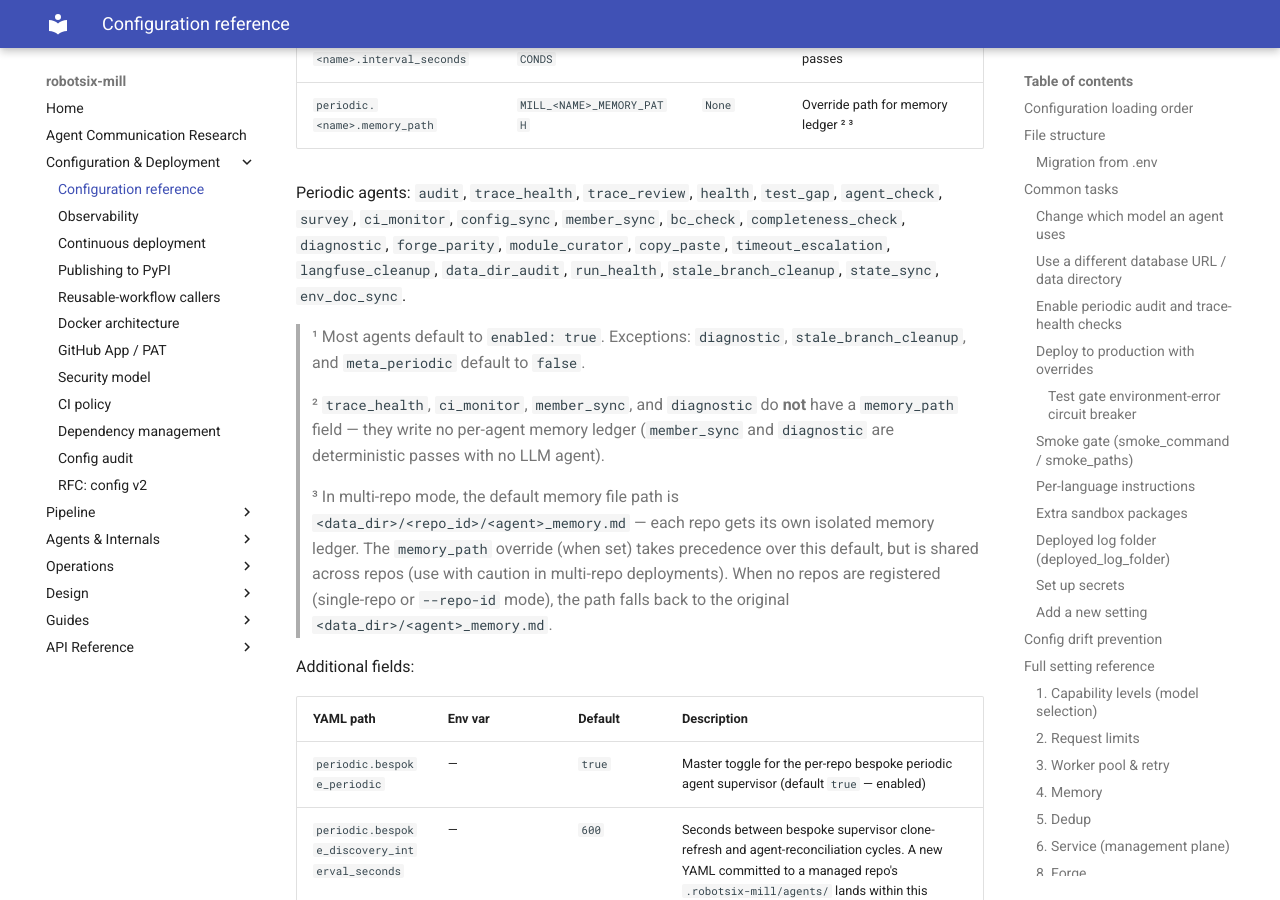
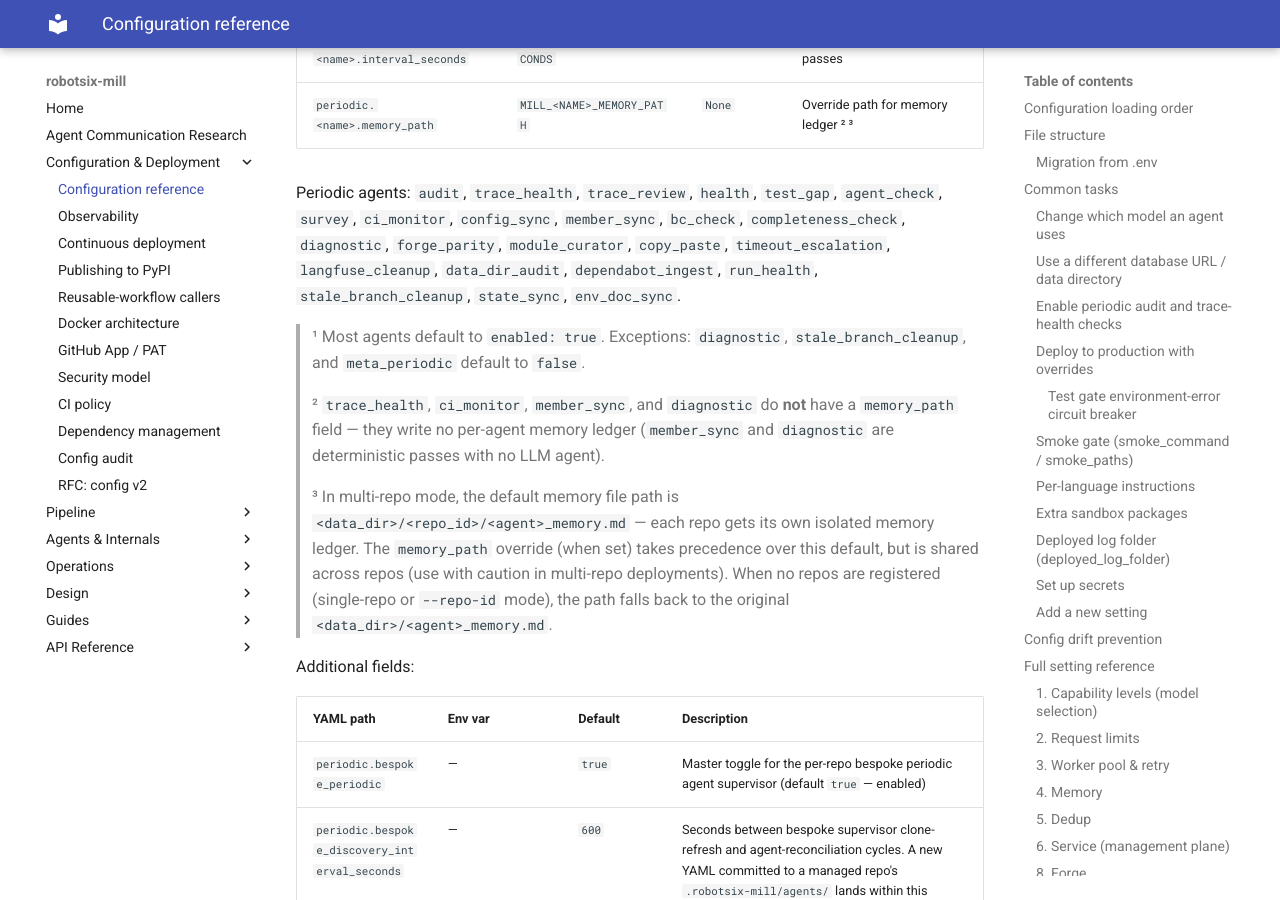
Before and after one commit to damien-robotsix/robotsix-mill, an MkDocs documentation site: the page built from docs/configuration.md, in a window 1280 px wide and 900 px high, scrolled down 23586 px. Built offline with MkDocs 1.6.1 and Material for MkDocs 9.7.7, drawn with Linux system fonts in a browser that asks for light colours.

Commit message:
mill: config drift: dependabot_ingest missing from periodic agent list in docs (20260626T090307Z-config-drift-dependabot-ingest-missing-f-07c3)

```diff
--- a/docs/configuration.md
+++ b/docs/configuration.md
@@ -613,7 +613,7 @@ Each periodic agent shares this pattern:
 Periodic agents: `audit`, `trace_health`, `trace_review`, `health`, `test_gap`,
 `agent_check`, `survey`, `ci_monitor`, `config_sync`, `member_sync`, `bc_check`,
 `completeness_check`, `diagnostic`, `forge_parity`, `module_curator`,
-`copy_paste`, `timeout_escalation`, `langfuse_cleanup`, `data_dir_audit`, `run_health`, `stale_branch_cleanup`,
+`copy_paste`, `timeout_escalation`, `langfuse_cleanup`, `data_dir_audit`, `dependabot_ingest`, `run_health`, `stale_branch_cleanup`,
 `state_sync`, `env_doc_sync`.
 
 > ¹ Most agents default to `enabled: true`. Exceptions: `diagnostic`, `stale_branch_cleanup`, and `meta_periodic` default to `false`.
```
Also changed, not shown: CHANGELOG.md (+2 -0 lines).
